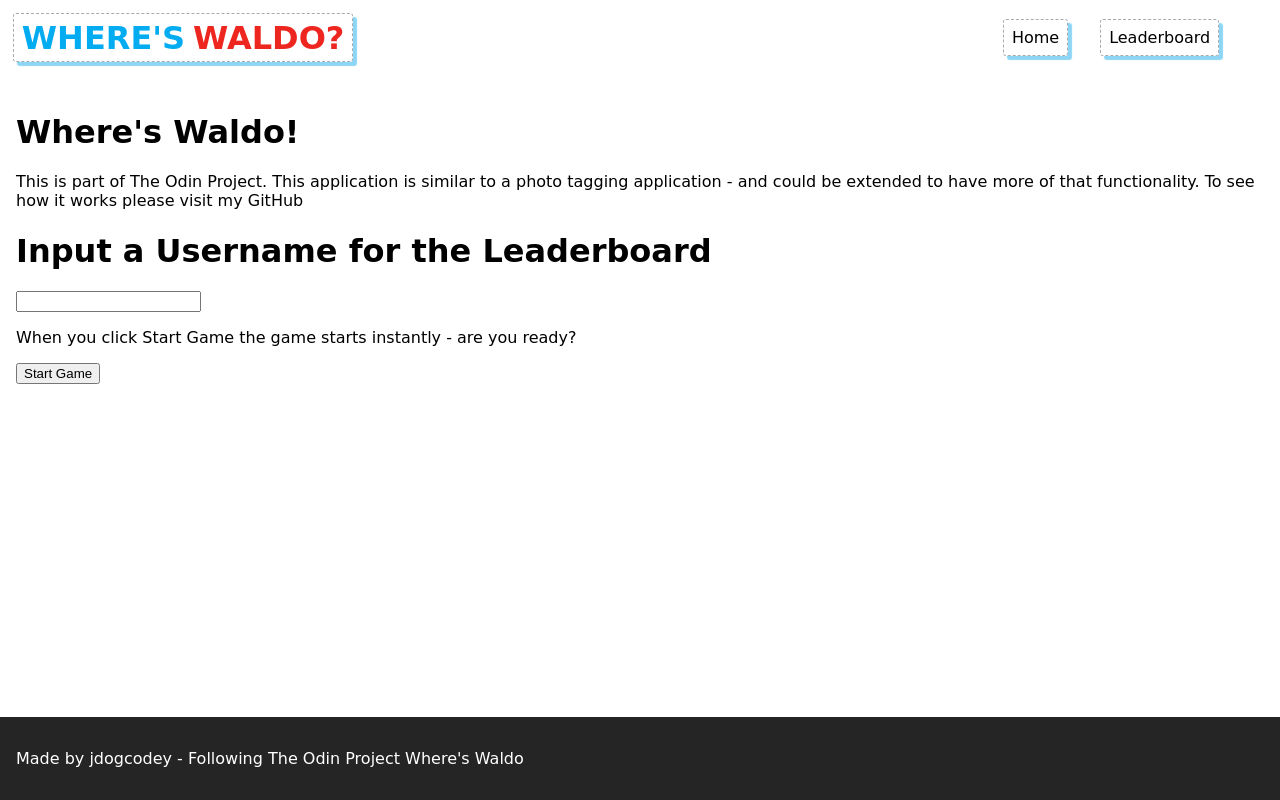
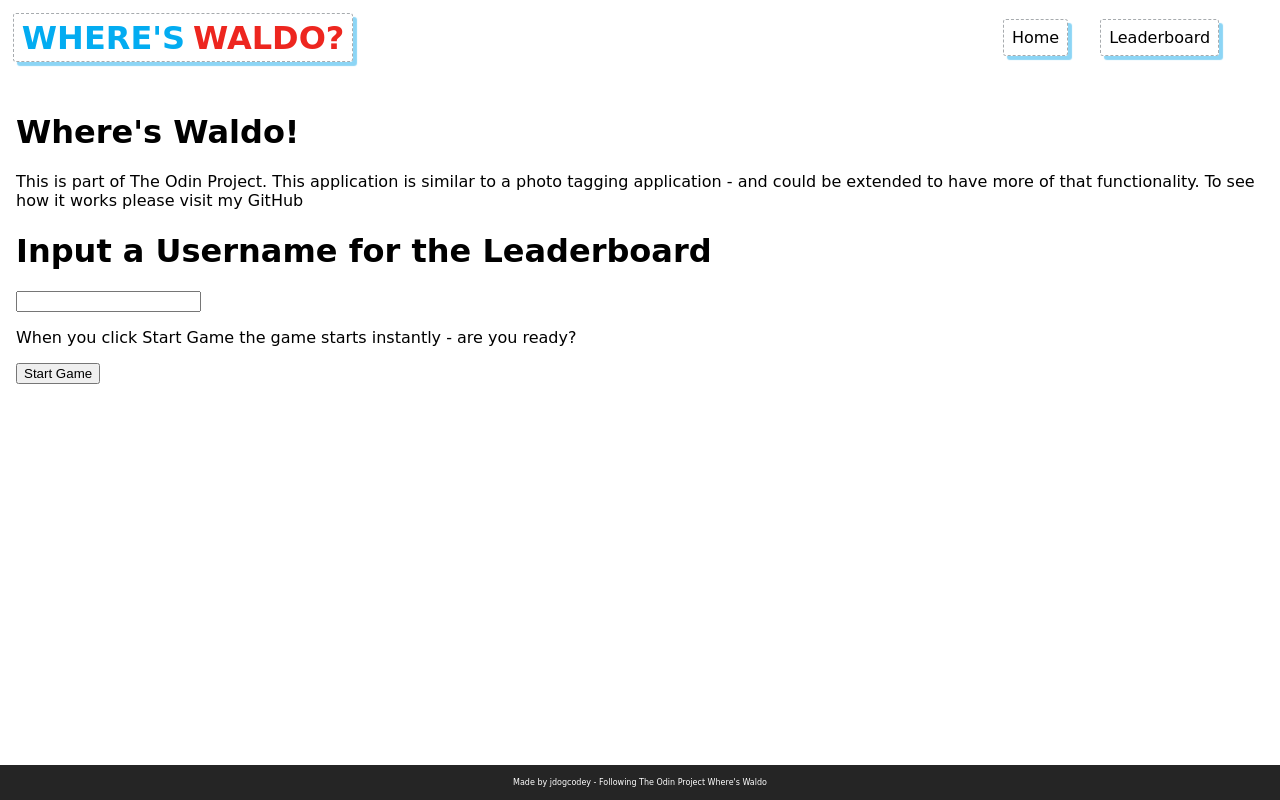
Before and after one commit to jdogcodey/waldo-frontend, a React (Vite) app: page / in a window 1280 px wide. Built offline with nearby package versions, Linux system fonts and the light colour scheme; no server answers.

Commit message:
feat: styling for footer pretty much finished

```diff
--- a/src/index.css
+++ b/src/index.css
@@ -90,5 +90,8 @@ main {
 footer {
     background-color: #252525;
     color: white;
-    padding: 1rem;
+    padding: 0.3rem;
+    font-size: 0.5rem;
+    display: flex;
+    justify-content: center;
 }
```
